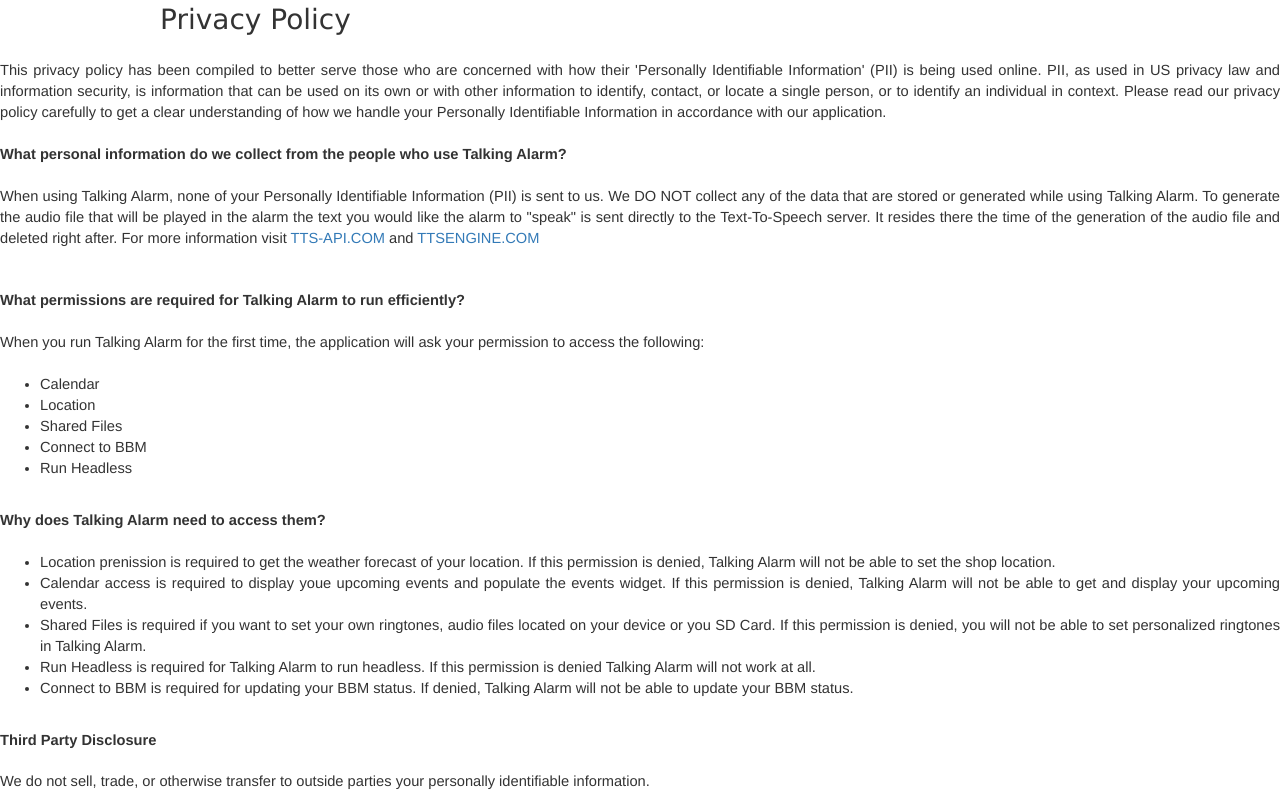
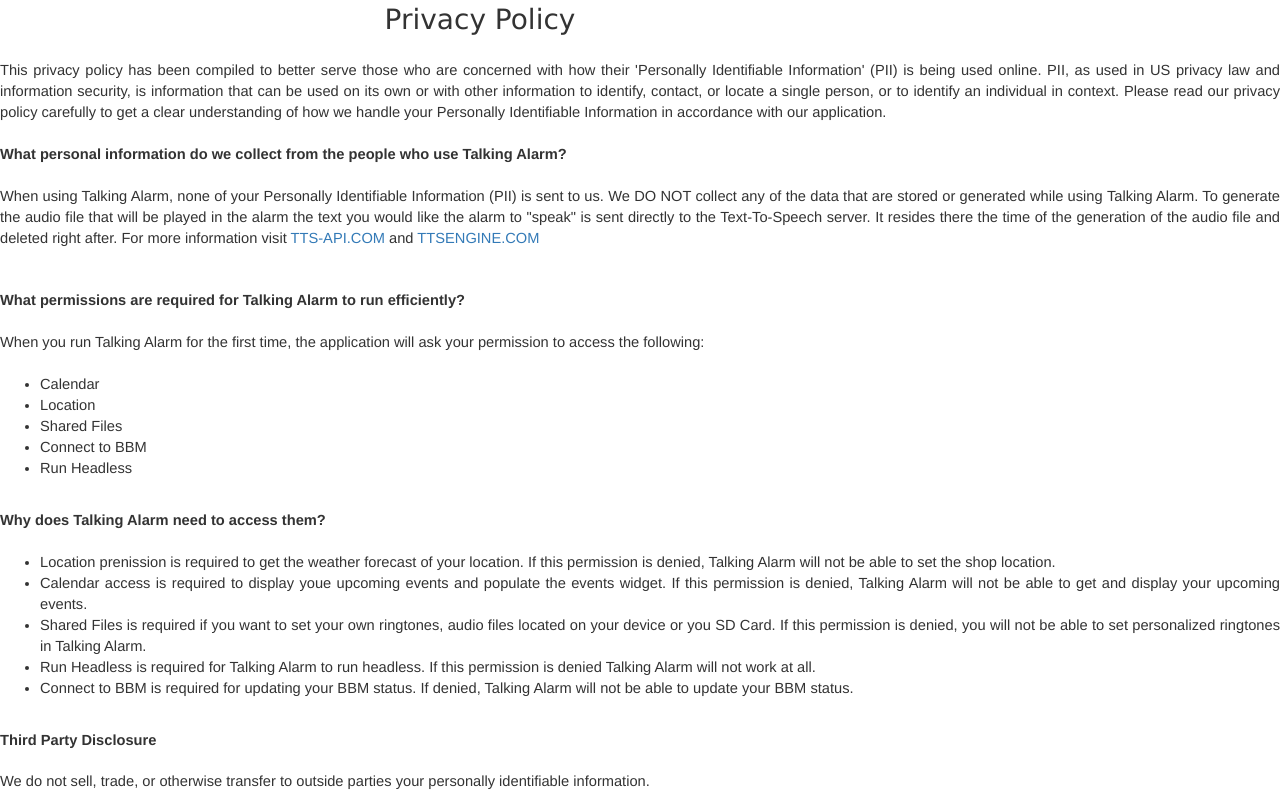
Before and after one commit to ghuyfel/ghuyfel.github.io, a plain HTML site: page talkingalarmprivacypolicy.html in a window 1280 px wide. Shown: the top 800 px of the page. Drawn offline with nearby package versions, Linux system fonts and the light colour scheme.

Commit message:
Update talkingalarmprivacypolicy.html

```diff
--- a/talkingalarmprivacypolicy.html
+++ b/talkingalarmprivacypolicy.html
@@ -17,7 +17,7 @@
 {
     font-size:11pt;
 
-    margin:0 auto;
+    margin:10 auto;
     text-align:justify;
 }
 
@@ -26,7 +26,8 @@
     font-family:verdana;
     font-size:21pt;
     width:960px;
-    margin:0 auto;
+    margin:10 auto;
+    text-align: center;
 }
 
 .ppConsistencies
```
